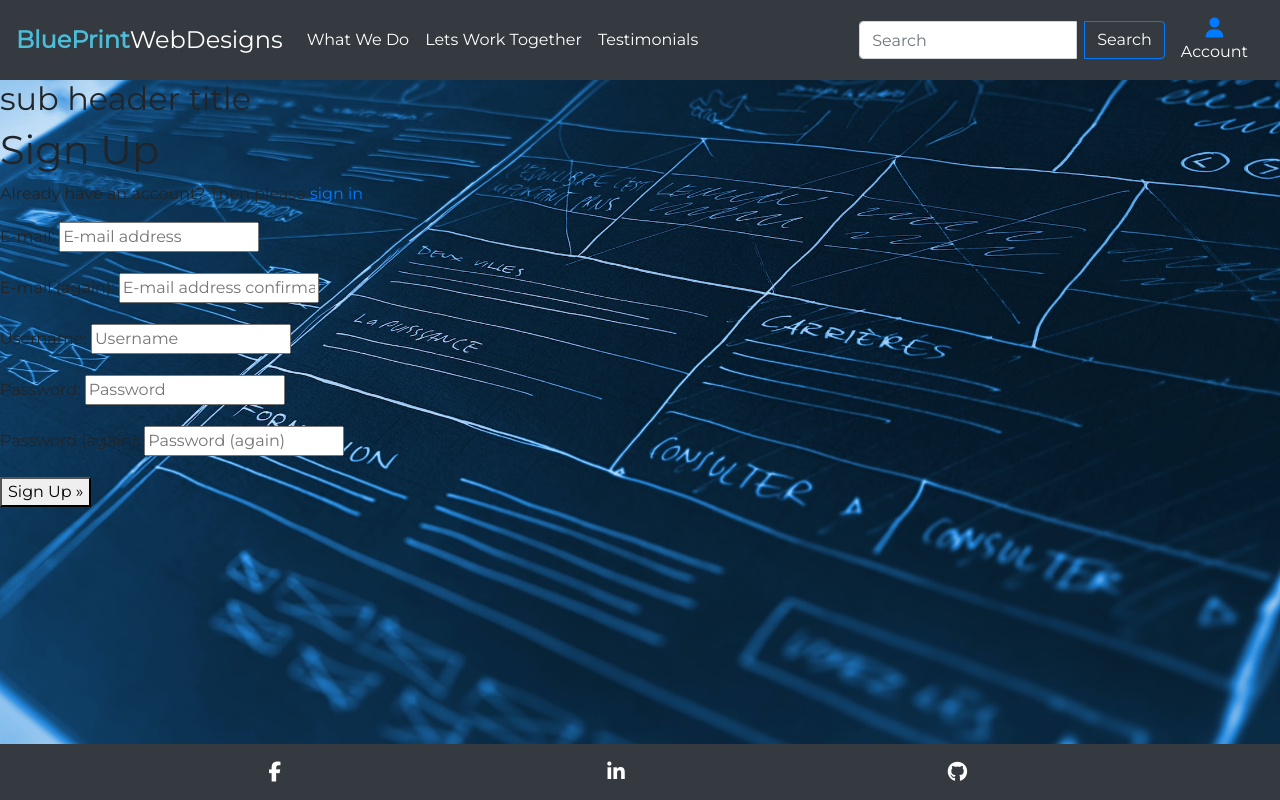
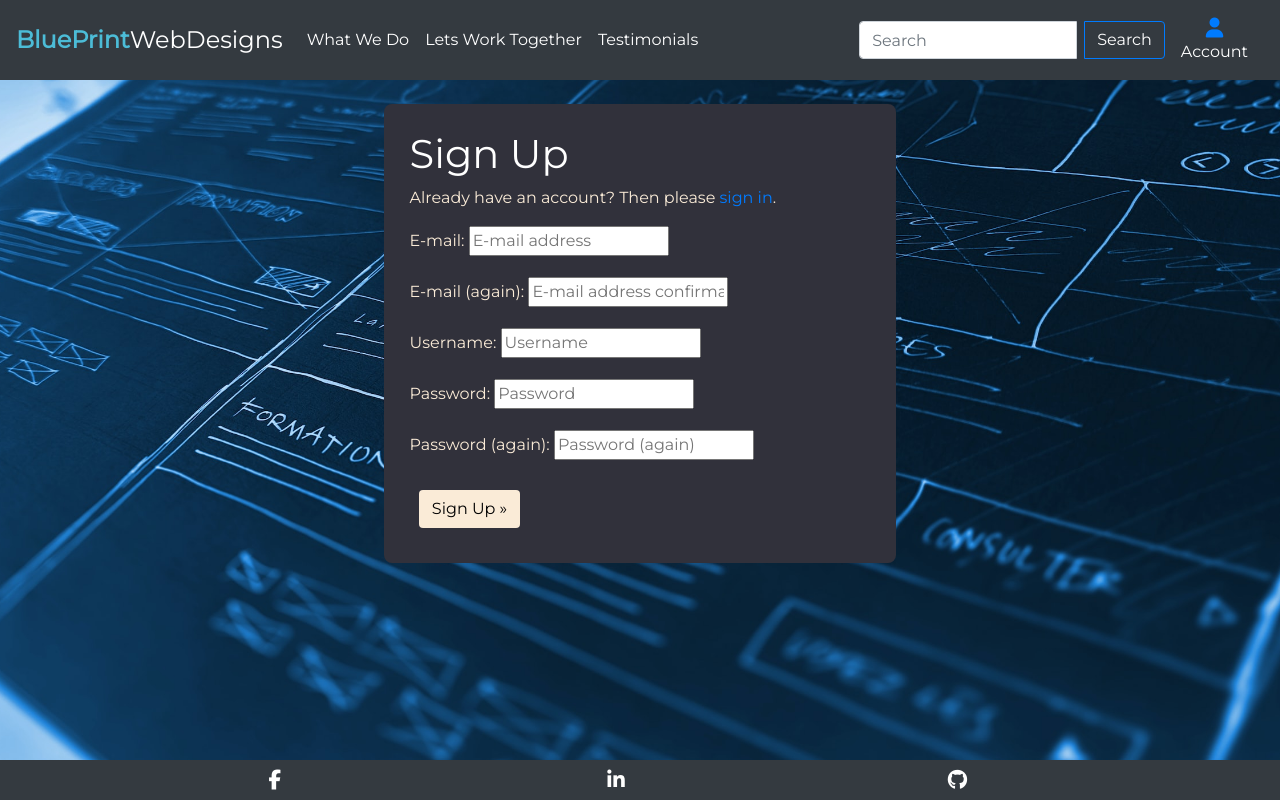
Before and after one commit to paulfitzpatrick85/CI-Portfolio-Project-5, a Django app: page /accounts/signup/ in a window 1280 px wide. Run offline with Django 3.2, Linux system fonts and the light colour scheme; some libraries are stand-ins or nearby versions.

Commit message:
style signup, login, log out pages

```diff
--- a/static/css/base.css
+++ b/static/css/base.css
@@ -1,7 +1,26 @@
 /*------------------base css----------------------------*/
-html {
-    height: 100%;
+html, body {
+    padding:0;
+    margin:0;
+    height:100%;
 }
+
+footer{
+    position: absolute;
+    bottom: 0;
+    left: 0;
+    right: 0;
+    margin-top: 5%;
+    width: 100%;
+}
+
+/*remove whitspace from beneath footer*/
+/* footer {
+    position: absolute;
+    width: 100%;
+    bottom: 0;
+} */
+
 
 body {
     background: url('/media/blueprint-background-unsplash.jpg') no-repeat center center fixed;  /*makes image stay in center of page*/
@@ -36,14 +55,22 @@ strong {
     color: white;
 }
 
+/*log in, signup log out boxes*/
+.sign {
+    background-color: #31313B;
+    width: 40%;
+    margin: auto;
+    padding: 2%;
+    border-radius:8px;
+    color: antiquewhite;
 
-/*remove whitspace from beneath footer*/
-footer {
-    position: absolute;
-    width: 100%;
-    bottom: 0;
 }
 
+.btn-signup {
+    background-color:antiquewhite;
+    color:black;
+    margin: 2%;
+}
 
 
 
@@ -83,3 +110,9 @@ footer {
     font-size: 40px;
 }
 }
+
+@media screen and (max-width: 750px) {
+    .all-forms{
+        width: 70%;
+    }
+    }
--- a/templates/allauth/account/login.html
+++ b/templates/allauth/account/login.html
@@ -6,7 +6,7 @@
 {% block head_title %}{% trans "Sign In" %}{% endblock %}
 
 {% block content %}
-
+<div class="sign all-forms">
 <h1>{% trans "Sign In" %}</h1>
 
 {% get_providers as socialaccount_providers %}
@@ -40,7 +40,9 @@ for a {{ site_name }} account and sign in below:{% endblocktrans %}</p>
   <input type="hidden" name="{{ redirect_field_name }}" value="{{ redirect_field_value }}" />
   {% endif %}
   <a class="button secondaryAction" href="{% url 'account_reset_password' %}">{% trans "Forgot Password?" %}</a>
-  <button class="primaryAction" type="submit">{% trans "Sign In" %}</button>
+  <button class="btn btn-signup" type="submit">{% trans "Sign In" %}</button>
 </form>
+</div>
+<hr>
 
 {% endblock %}
--- a/templates/allauth/account/logout.html
+++ b/templates/allauth/account/logout.html
@@ -5,6 +5,7 @@
 {% block head_title %}{% trans "Sign Out" %}{% endblock %}
 
 {% block content %}
+<div class="sign all-forms">
 <h1>{% trans "Sign Out" %}</h1>
 
 <p>{% trans 'Are you sure you want to sign out?' %}</p>
@@ -14,8 +15,10 @@
   {% if redirect_field_value %}
   <input type="hidden" name="{{ redirect_field_name }}" value="{{ redirect_field_value }}"/>
   {% endif %}
-  <button type="submit">{% trans 'Sign Out' %}</button>
+  <button class="btn btn-signup" type="submit">{% trans 'Sign Out' %}</button>
 </form>
+</div>
+<hr>
 
 
 {% endblock %}
--- a/templates/allauth/account/signup.html
+++ b/templates/allauth/account/signup.html
@@ -5,7 +5,9 @@
 {% block head_title %}{% trans "Signup" %}{% endblock %}
 
 {% block content %}
-<h1>{% trans "Sign Up" %}</h1>
+
+<div class="sign all-forms">
+<h1 class="text-white">{% trans "Sign Up" %}</h1>
 
 <p>{% blocktrans %}Already have an account? Then please <a href="{{ login_url }}">sign in</a>.{% endblocktrans %}</p>
 
@@ -15,7 +17,9 @@
   {% if redirect_field_value %}
   <input type="hidden" name="{{ redirect_field_name }}" value="{{ redirect_field_value }}" />
   {% endif %}
-  <button type="submit">{% trans "Sign Up" %} &raquo;</button>
+  <button class="btn btn-signup" type="submit">{% trans "Sign Up" %} &raquo;</button>
 </form>
+</div>
+
 
 {% endblock %}
--- a/templates/base.html
+++ b/templates/base.html
@@ -39,7 +39,7 @@
   <body>
 
     <!--navbar-->
-    <nav class="navbar navbar-expand-lg navbar-light bg-dark">
+    <nav class="mb-4 navbar navbar-expand-lg navbar-light bg-dark">
       <button class="navbar-toggler" type="button" data-toggle="collapse" data-target="#navbarTogglerDemo03" aria-controls="navbarTogglerDemo03" aria-expanded="false" aria-label="Toggle navigation">
         <span class="navbar-toggler-icon"></span>
       </button>
@@ -79,9 +79,10 @@
       </a>
           <!--django template tag for what is displayed in dropdown menu-->
         <div class="dropdown-menu border-0" aria-labelledby="user-options">
-          <span class=" ">Logged in as {{ user }} </span>
+
           {% if request.user.is_authenticated %}        <!--if registered =  display 'my profile and 'log out'-->
               {% if request.user.is_superuser %}       <!--if logged in and superuser= link to manage store-->
+              <span class=" ">Logged in as {{ user }} </span>
                   <a href="" class="dropdown-item">Product Management</a>
               {% endif %}
               <a href="" class="dropdown-item">My Profile</a>
@@ -106,9 +107,9 @@
 
 
     <!--sub heading below main header-->
-    {% block page_header %}
+    <!-- {% block page_header %}
       <h2>sub header title</h2>
-    {% endblock %}
+    {% endblock %} -->
 
 
     <!--display message sent from django-->
@@ -120,7 +121,7 @@
 
 
     {% block content %}
-    <p>p content</p>
+
     {% endblock %}
 
     {% block postloadjs %}
@@ -133,7 +134,7 @@
 
 
     <!-- Footer -->
-    <footer class="py-3 page-footer font-small darken-3 bg-dark text-white">
+    <footer class="py-2 page-footer font-small darken-3 bg-dark text-white footer mt-auto ">
       <div class="container text-center">
         <div class="row">
           <div class="col">
```
